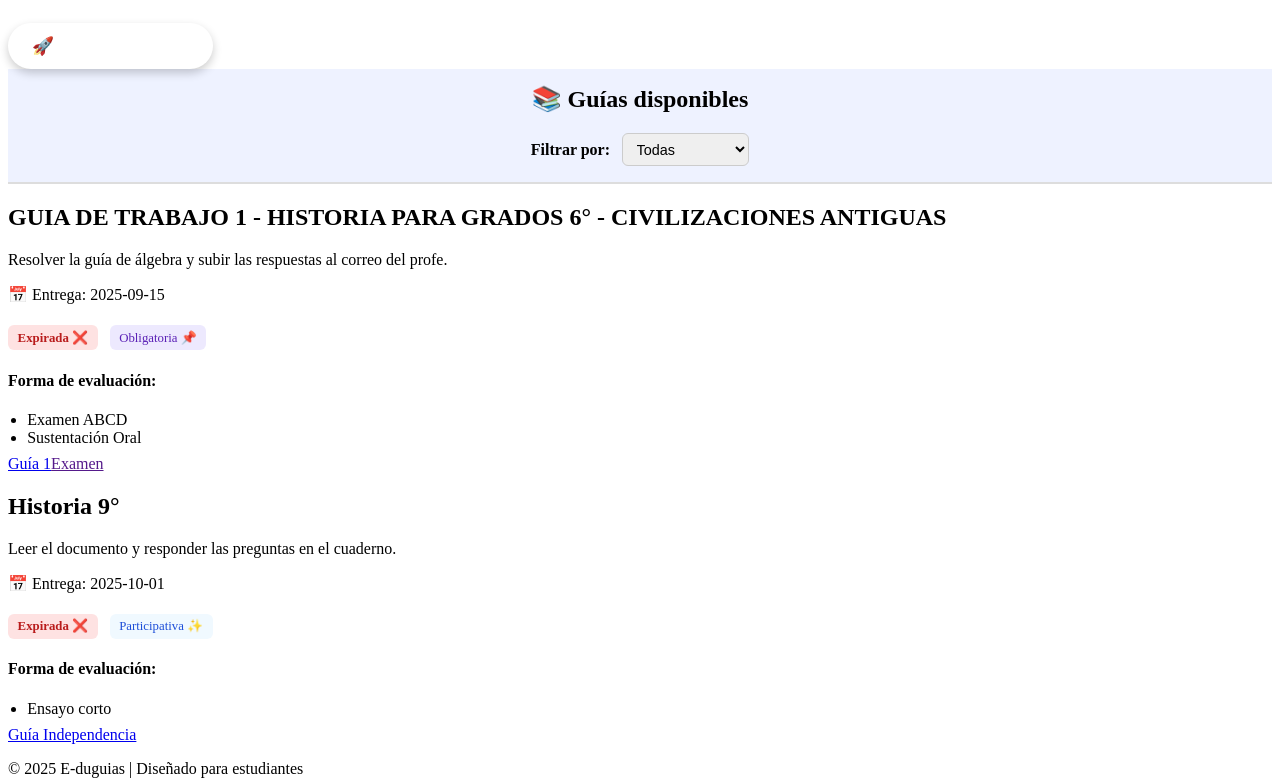
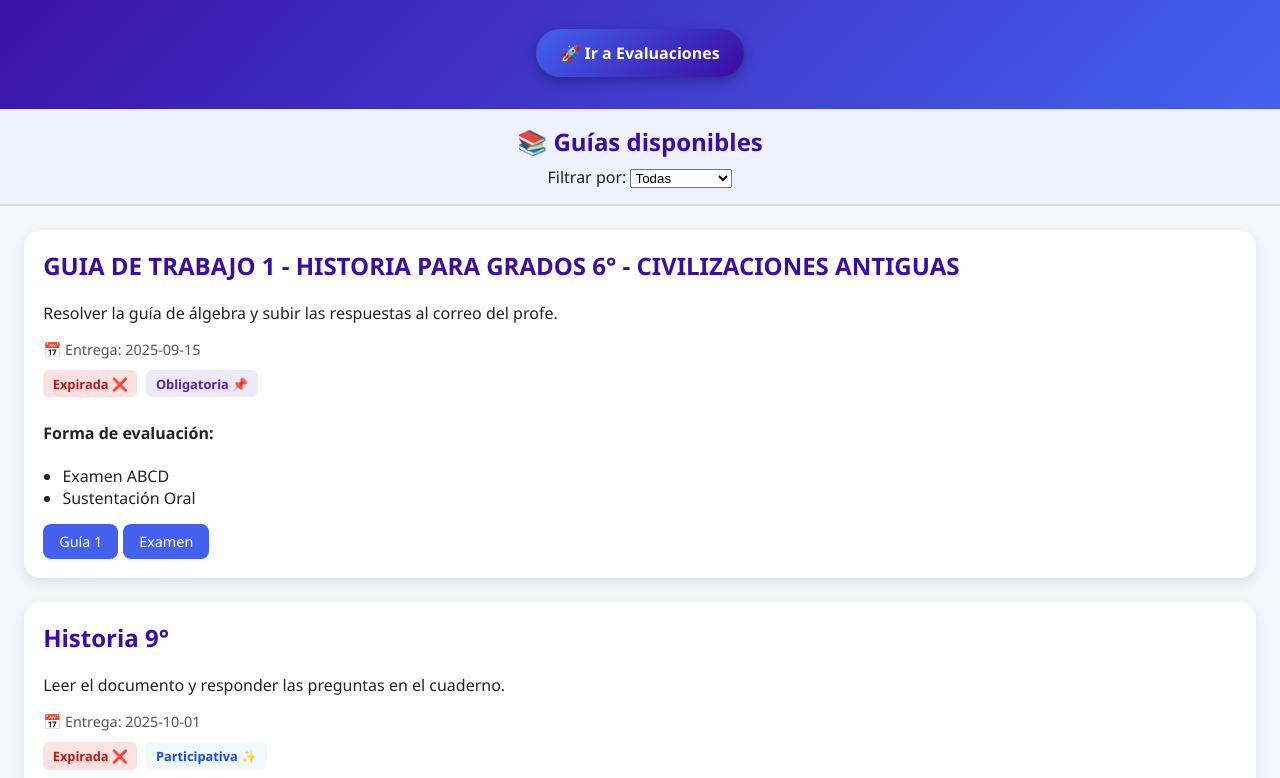
Before and after one commit to joelXVS/E-duguias, a plain HTML site: page index.html in a window 1280 px wide. Shown: the part 108-886 px from the top of the page. Drawn offline with Linux system fonts and the light colour scheme.

Commit message:
Update style.css

```diff
--- a/style.css
+++ b/style.css
@@ -1,10 +1,141 @@
-.estado {
+:root {
+  --primary: #3a0ca3;
+  --secondary: #4361ee;
+  --background: #f4f6fa;
+  --text: #222;
+  --card-bg: #ffffff;
+}
+
+body {
+  font-family: 'Segoe UI', Arial, sans-serif;
+  margin: 0;
+  background: var(--background);
+  color: var(--text);
+}
+
+header {
+  background: linear-gradient(135deg, var(--primary), var(--secondary));
+  color: white;
+  padding: 2rem 1rem;
+  text-align: center;
+}
+
+header h1 {
+  margin: 0;
+  font-size: 2rem;
+}
+
+header p {
+  margin: 0.5rem 0 1rem;
+}
+
+.cta-btn {
+  display: inline-block;
+  margin-top: 1rem;
+  padding: 0.8rem 1.5rem;
+  font-size: 1rem;
+  font-weight: bold;
+  color: white;
+  text-decoration: none;
+  border-radius: 30px;
+  background: linear-gradient(135deg, var(--secondary), var(--primary));
+  box-shadow: 0 4px 12px rgba(0,0,0,0.3);
+  transition: transform 0.2s ease, box-shadow 0.2s ease;
+}
+
+.cta-btn:hover {
+  transform: translateY(-3px) scale(1.05);
+  box-shadow: 0 6px 14px rgba(0,0,0,0.35);
+}
+
+.controls {
+  padding: 1rem;
+  text-align: center;
+  background: #eef2ff;
+  border-bottom: 2px solid #ddd;
+}
+
+.controls h2 {
+  margin: 0 0 0.5rem;
+  color: var(--primary);
+}
+
+.filter-box {
+  margin-top: 0.5rem;
+}
+
+.filter-box label {
+  margin-right: 0.5rem;
+  font-weight: bold;
+}
+
+.filter-box select {
+  padding: 0.4rem 0.6rem;
+  border-radius: 8px;
+  border: 1px solid #ccc;
+  font-size: 0.9rem;
+}
+
+/* ====== CARDS DE GUÍAS ====== */
+main {
+  padding: 1.5rem;
+  display: grid;
+  gap: 1.5rem;
+}
+
+.course-card {
+  background: var(--card-bg);
+  border-radius: 16px;
+  padding: 1.2rem;
+  box-shadow: 0 4px 12px rgba(0,0,0,0.1);
+  transition: transform 0.2s ease, box-shadow 0.2s ease;
+}
+
+.course-card:hover {
+  transform: translateY(-4px);
+  box-shadow: 0 6px 16px rgba(0,0,0,0.15);
+}
+
+.course-card h2 {
+  margin-top: 0;
+  color: var(--primary);
+}
+
+.course-card .deadline {
+  font-size: 0.9rem;
+  color: #555;
+  margin: 0.5rem 0;
+}
+
+.course-card ul {
+  margin: 0.5rem 0;
+  padding-left: 1.2rem;
+}
+
+.course-card a {
+  display: inline-block;
+  margin: 0.4rem 0.3rem 0 0;
+  padding: 0.5rem 1rem;
+  background: var(--secondary);
+  color: white;
+  text-decoration: none;
+  border-radius: 8px;
+  font-size: 0.9rem;
+  transition: background 0.2s ease;
+}
+
+.course-card a:hover {
+  background: var(--primary);
+}
+
+/* ====== ETIQUETAS ====== */
+.estado, .tipo {
   display: inline-block;
   padding: 0.3rem 0.6rem;
   border-radius: 6px;
   font-size: 0.8rem;
   font-weight: bold;
-  margin-right: 0.5rem;
+  margin: 0.2rem 0.3rem 0.2rem 0;
 }
 
 .estado.pendiente {
@@ -17,14 +148,6 @@
   color: #b91c1c;
 }
 
-.tipo {
-  display: inline-block;
-  padding: 0.3rem 0.6rem;
-  border-radius: 6px;
-  font-size: 0.8rem;
-  margin-top: 0.3rem;
-}
-
 .tipo.obligatoria {
   background: #ede9fe;
   color: #5b21b6;
@@ -35,54 +158,22 @@
   color: #1d4ed8;
 }
 
-.course-card ul {
-  margin: 0.5rem 0;
-  padding-left: 1.2rem;
+footer {
+  text-align: center;
+  padding: 1rem;
+  background: var(--secondary);
+  color: white;
+  margin-top: 2rem;
 }
 
-.controls {
-  padding: 1rem;
-  text-align: center;
-  background: #eef2ff;
-  border-bottom: 2px solid #ddd;
-}
+/* 📱 Responsive */
+@media (max-width: 700px) {
+  main {
+    grid-template-columns: 1fr;
+    padding: 1rem;
+  }
 
-.controls h2 {
-  margin-top: 0;
-  color: var(--primary);
-}
-
-.controls label {
-  margin-right: 0.5rem;
-  font-weight: bold;
-}
-
-.controls select {
-  padding: 0.4rem 0.6rem;
-  border-radius: 6px;
-  border: 1px solid #ccc;
-  font-size: 0.9rem;
-}
-
-.cta-btn {
-  display: inline-block;
-  margin-top: 1rem;
-  padding: 0.8rem 1.5rem;
-  font-size: 1.1rem;
-  font-weight: bold;
-  color: white;
-  text-decoration: none;
-  border-radius: 30px;
-  background: linear-gradient(135deg, var(--primary), var(--secondary));
-  box-shadow: 0 4px 10px rgba(0,0,0,0.2);
-  transition: transform 0.2s ease, box-shadow 0.2s ease;
-}
-
-.cta-btn:hover {
-  transform: translateY(-3px) scale(1.05);
-  box-shadow: 0 6px 14px rgba(0,0,0,0.3);
-}
-
-.cta-btn:active {
-  transform: translateY(0) scale(0.97);
-}
+  .course-card {
+    padding: 1rem;
+  }
+  }
```
